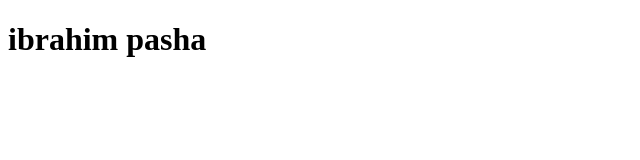
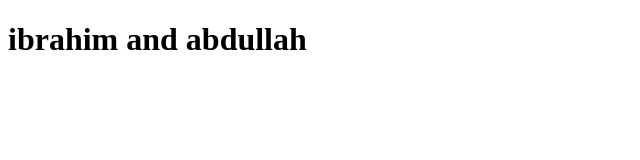
Before and after one commit to terepomaster/intro, a plain HTML site: page index.html in a window 1280 px wide. Shown: the whole page, without its empty margins (0-640 px from the left). Drawn offline with Linux system fonts and the light colour scheme.

Commit message:
addition of abdullah

```diff
--- a/index.html
+++ b/index.html
@@ -6,6 +6,6 @@
     <title>Pull request</title>
 </head>
 <body>
-    <h1>ibrahim pasha</h1>
+    <h1>ibrahim and abdullah </h1>
 </body>
 </html>
```
